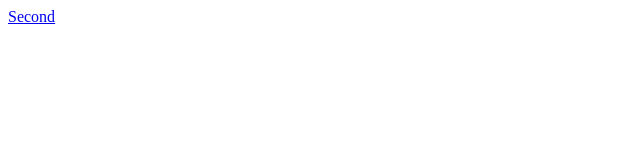
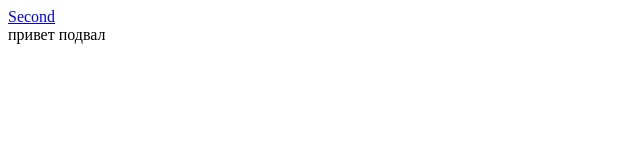
Before and after one commit to bambr01/31-Demo, a plain HTML site: page index.html in a window 1280 px wide. Shown: the full height of the page, 0-640 px from the left. Drawn offline with Linux system fonts and the light colour scheme.

Commit message:
привет коммит

```diff
--- a/index.html
+++ b/index.html
@@ -7,5 +7,6 @@
 </head>
 <body>
     <a href="second.html">Second</a>
+    <footer>привет подвал</footer>
 </body>
 </html>
```
